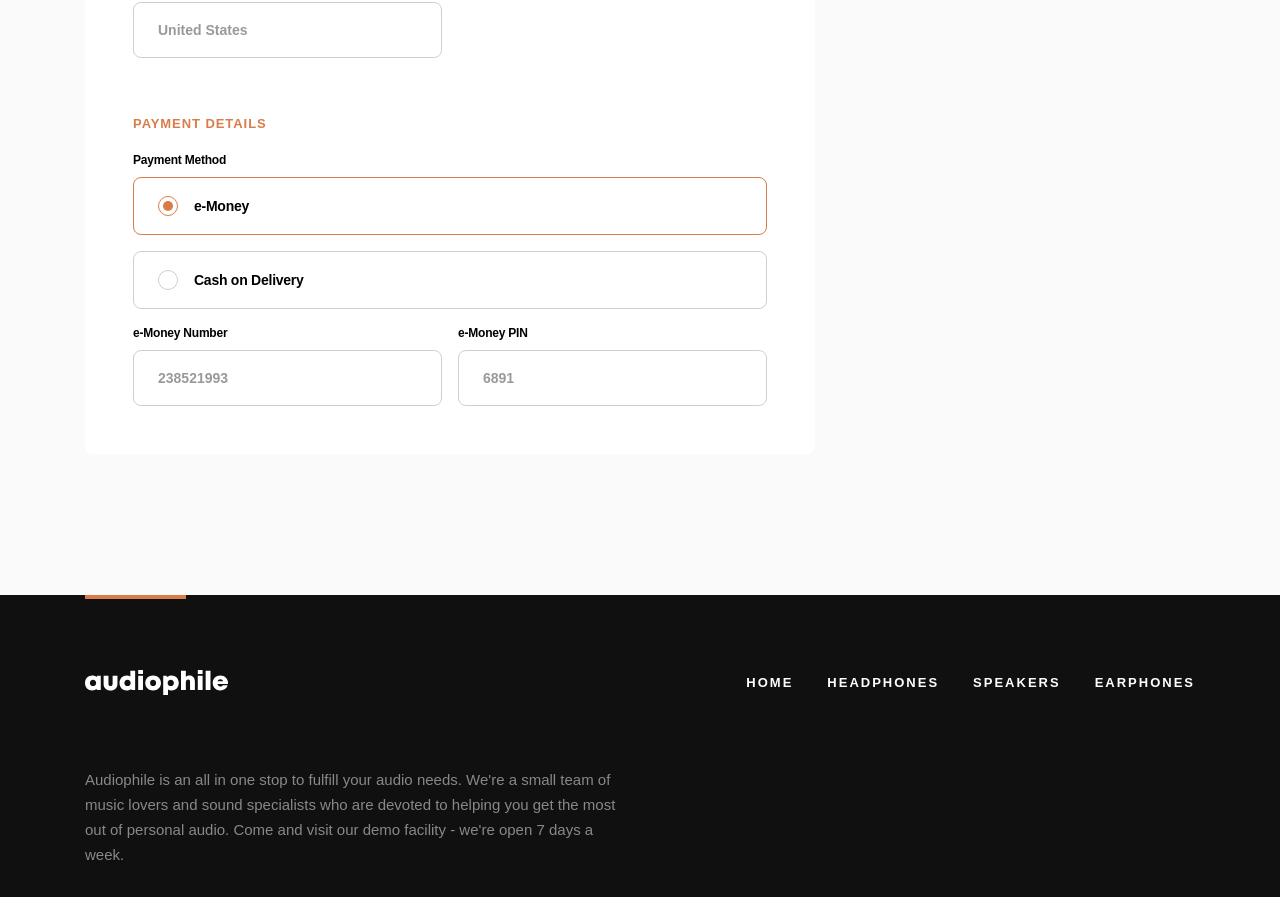
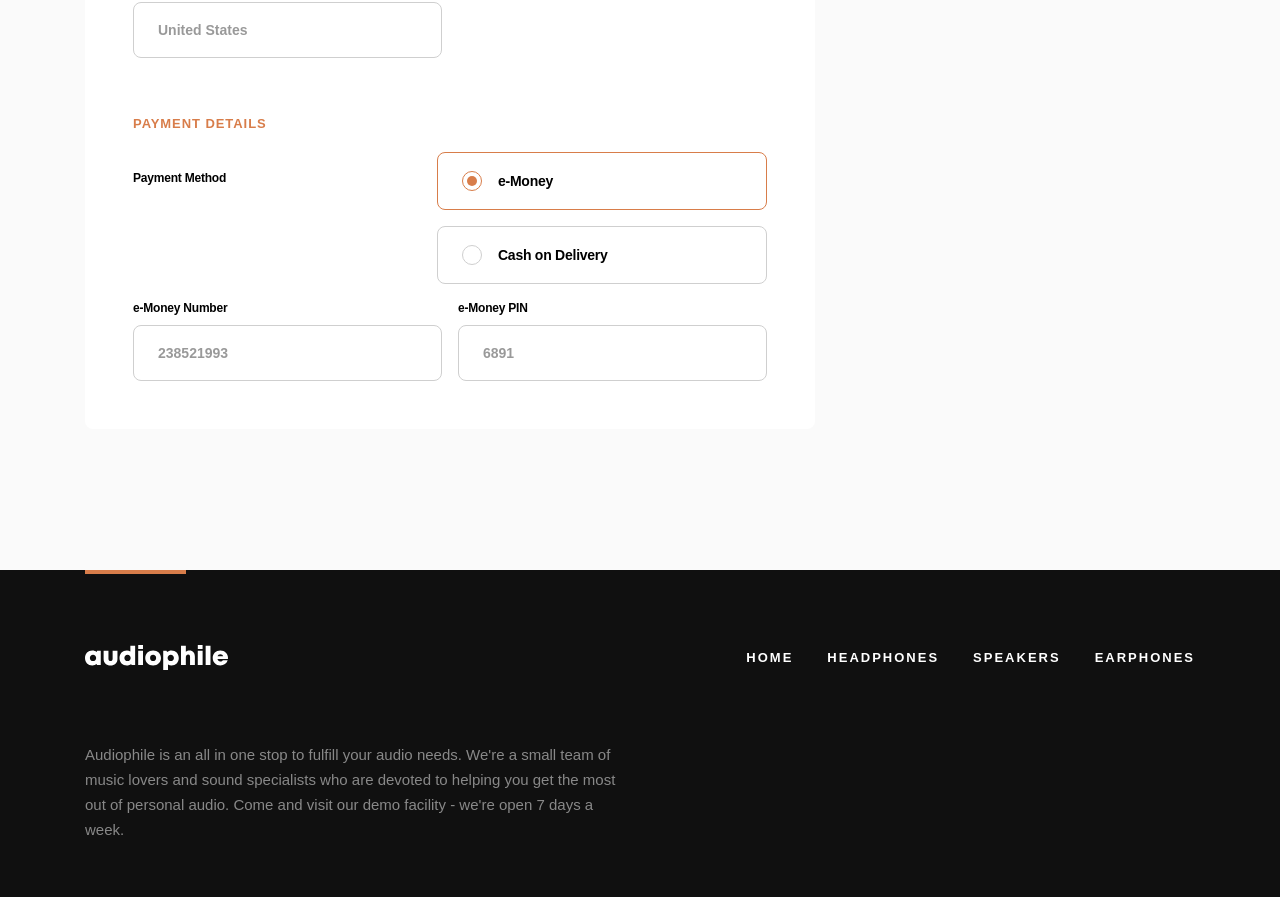
Before and after one commit to OPOKUSIAWEUGENE/audiopile, a Vue app: page /checkout in a window 1280 px wide. Shown: the part 962-1859 px from the top of the page. Built offline with nearby package versions, Linux system fonts and the light colour scheme.

Commit message:
working on the checkout page

```diff
--- a/src/views/CheckoutPage.vue
+++ b/src/views/CheckoutPage.vue
@@ -311,6 +311,13 @@ input[type="password"]:focus {
   outline: none;
 }
 
+.payment-method {
+  grid-column: 1 / -1;
+  display: grid;
+  grid-template-columns: 1fr;
+  gap: 16px;
+}
+
 .radio-group {
   display: flex;
   flex-direction: column;
@@ -580,7 +587,17 @@ input[type="password"]:focus {
   }
 
   .payment-method {
-    grid-column: 1 / -1;
+    grid-template-columns: 280px 1fr;
+    gap: 24px;
+    align-items: flex-start;
+  }
+
+  .payment-method > label {
+    margin-top: 18px;
+    font-size: 12px;
+    font-weight: 700;
+    line-height: 16px;
+    letter-spacing: -0.21px;
   }
 
   .radio-group {
@@ -589,6 +606,25 @@ input[type="password"]:focus {
 
   .radio-label {
     padding: 18px 24px;
+    border-radius: 8px;
+    border: 1px solid #CFCFCF;
+    transition: border-color 0.3s ease;
+  }
+
+  .radio-label:hover {
+    border-color: #D87D4A;
+  }
+
+  .radio-label input[type="radio"] {
+    width: 20px;
+    height: 20px;
+  }
+
+  .radio-label span {
+    font-size: 14px;
+    font-weight: 700;
+    letter-spacing: -0.25px;
+    color: #000000;
   }
 
   .cash-on-delivery {
@@ -627,4 +663,11 @@ input[type="password"]:focus {
     height: 48px;
   }
 }
+
+.form-group.e-money-details {
+  display: grid;
+  grid-template-columns: repeat(2, 1fr);
+  gap: 16px;
+  grid-column: 1 / -1;
+}
 </style>
```
